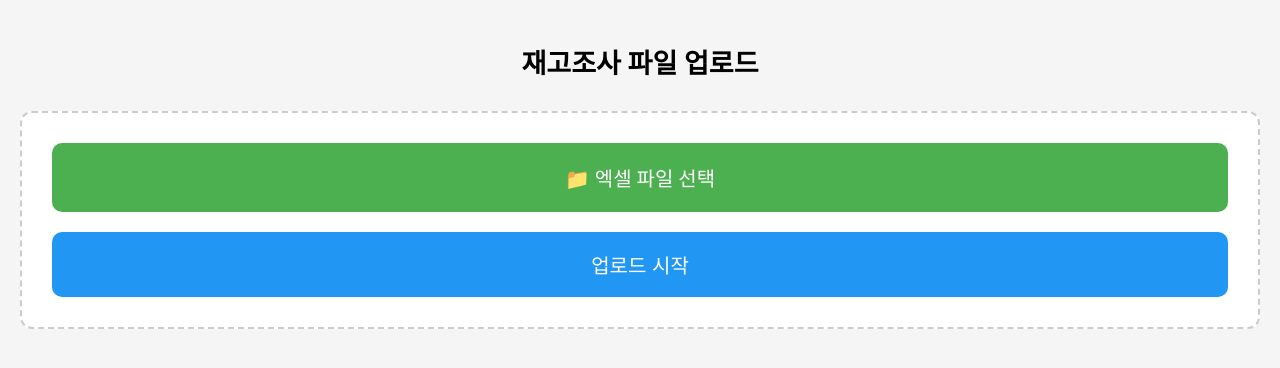
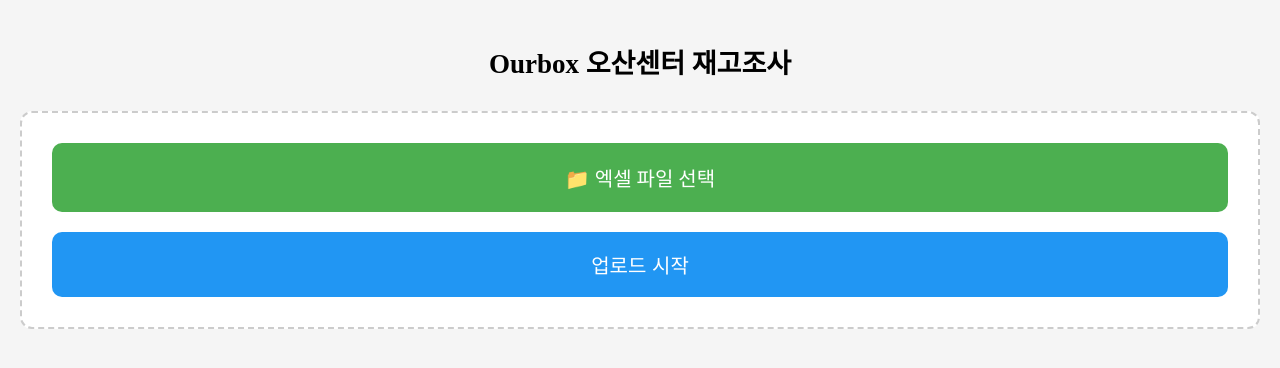
Before and after one commit to kkm313691-stack/inventory-app, a Flask app: page / in a window 1280 px wide. Shown: the top 368 px of the page. Run offline with Flask 3, Linux system fonts and the light colour scheme.

Commit message:
Update upload.html

```diff
--- a/templates/upload.html
+++ b/templates/upload.html
@@ -16,7 +16,6 @@ h2 {
     margin-bottom:30px;
 }
 
-/* 🔥 업로드 박스 */
 .upload-box {
     background:#fff;
     border:2px dashed #ccc;
@@ -24,12 +23,10 @@ h2 {
     border-radius:12px;
 }
 
-/* 🔥 파일 버튼 숨기기 */
 input[type="file"] {
     display:none;
 }
 
-/* 🔥 커스텀 버튼 */
 .file-label {
     display:block;
     background:#4CAF50;
@@ -40,7 +37,6 @@ input[type="file"] {
     margin-bottom:20px;
 }
 
-/* 🔥 업로드 버튼 */
 button {
     width:100%;
     padding:18px;
@@ -51,19 +47,17 @@ button {
     border-radius:10px;
 }
 
-/* 🔥 파일명 표시 */
 #filename {
     margin-top:10px;
     font-size:16px;
     color:#333;
 }
-
 </style>
 </head>
 
 <body>
 
-<h2>재고조사 파일 업로드</h2>
+<h2>Ourbox 오산센터 재고조사</h2>
 
 <form action="/upload" method="post" enctype="multipart/form-data">
 
```
